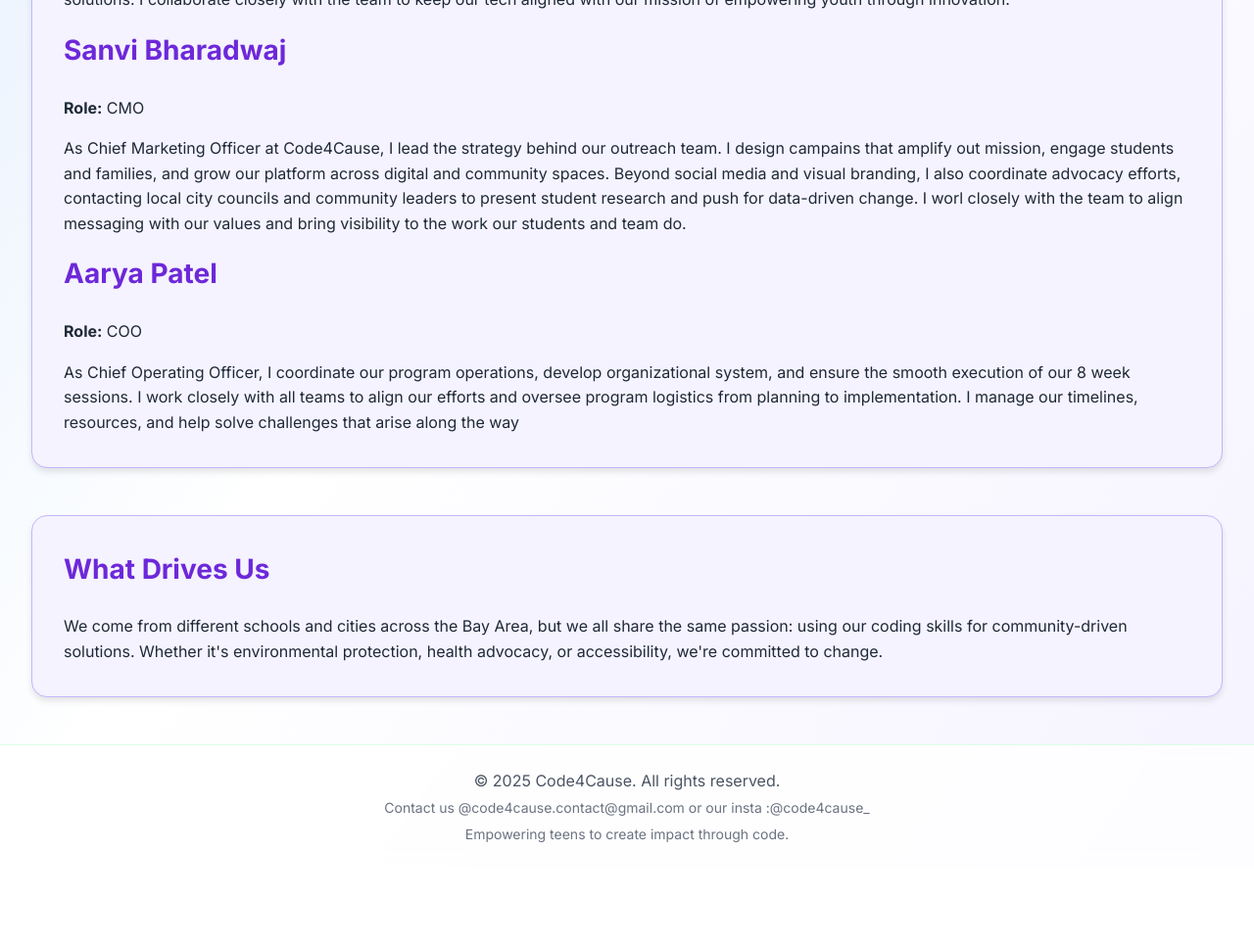
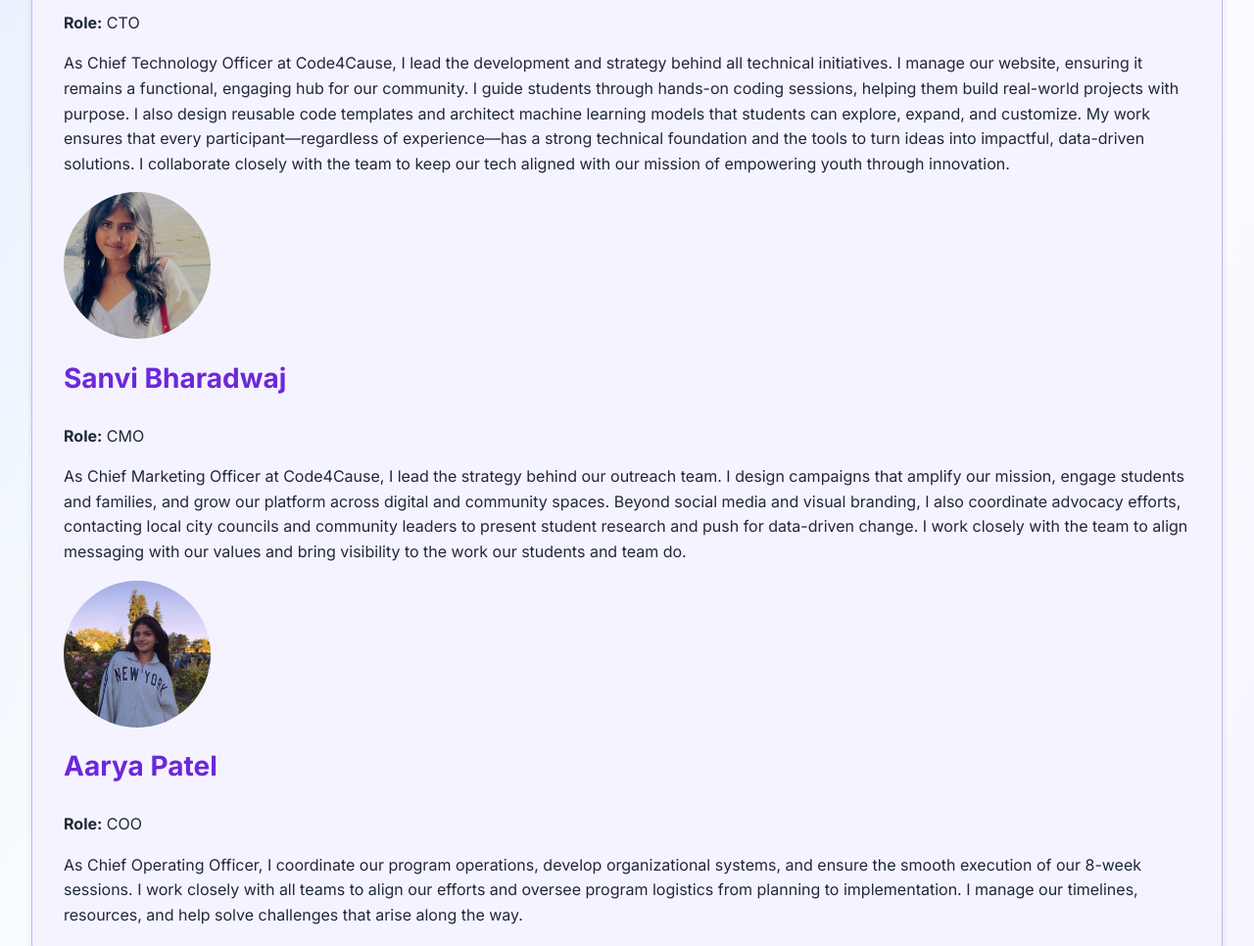
Before and after one commit to risharaom/website, a plain HTML site: page meetings.html in a window 1280 px wide. Shown: the part 900-1866 px from the top of the page at 98% size. Before the commit the page ends 1787 px from the top, so only its background shows below. Drawn offline with nearby package versions, Linux system fonts and the light colour scheme.

Commit message:
added photos

```diff
--- a/meetings.html
+++ b/meetings.html
@@ -65,23 +65,24 @@
           <div class="card-content">
 
             <div class="team-member">
+              <img src="risha.jpg" alt="Risha Rao" class="team-photo">
               <h3 class="card-subtitle">Risha Rao</h3>
               <p class="card-text"><strong>Role:</strong> CTO</p>
-              <p class="card-text">As Chief Technology Officer at Code4Cause, I lead the development and strategy behind all technical initiatives. I manage our website, ensuring it remains a functional, engaging hub for our community. I guide students through hands-on coding sessions, helping them build real-world projects with purpose. I also design reusable code templates and architect machine learning models that students can explore, expand, and customize. My work ensures that every participant—regardless of experience—has a strong technical foundation and the tools to turn ideas into impactful, data-driven solutions. I collaborate closely with the team to keep our tech aligned with our mission of empowering youth through innovation.
-
-              </p>
+              <p class="card-text">As Chief Technology Officer at Code4Cause, I lead the development and strategy behind all technical initiatives. I manage our website, ensuring it remains a functional, engaging hub for our community. I guide students through hands-on coding sessions, helping them build real-world projects with purpose. I also design reusable code templates and architect machine learning models that students can explore, expand, and customize. My work ensures that every participant—regardless of experience—has a strong technical foundation and the tools to turn ideas into impactful, data-driven solutions. I collaborate closely with the team to keep our tech aligned with our mission of empowering youth through innovation.</p>
             </div>
 
             <div class="team-member">
+              <img src="sanvi1.jpg" alt="Sanvi Bharadwaj" class="team-photo">
               <h3 class="card-subtitle">Sanvi Bharadwaj</h3>
               <p class="card-text"><strong>Role:</strong> CMO</p>
-              <p class="card-text">As Chief Marketing Officer at Code4Cause, I lead the strategy behind our outreach team. I design campains that amplify out mission, engage students and families, and grow our platform across digital and community spaces. Beyond social media and visual branding, I also coordinate advocacy efforts, contacting local city councils and community leaders to present student research and push for data-driven change. I worl closely with the team to align messaging with our values and bring visibility to the work our students and team do.</p>
+              <p class="card-text">As Chief Marketing Officer at Code4Cause, I lead the strategy behind our outreach team. I design campaigns that amplify our mission, engage students and families, and grow our platform across digital and community spaces. Beyond social media and visual branding, I also coordinate advocacy efforts, contacting local city councils and community leaders to present student research and push for data-driven change. I work closely with the team to align messaging with our values and bring visibility to the work our students and team do.</p>
             </div>
 
             <div class="team-member">
+              <img src="aarya.JPG" alt="Aarya Patel" class="team-photo">
               <h3 class="card-subtitle">Aarya Patel</h3>
               <p class="card-text"><strong>Role:</strong> COO</p>
-              <p class="card-text">As Chief Operating Officer, I coordinate our program operations, develop organizational system, and ensure the smooth execution of our 8 week sessions. I work closely with all teams to align our efforts and oversee program logistics from planning to implementation. I manage our timelines, resources, and help solve challenges that arise along the way</p>
+              <p class="card-text">As Chief Operating Officer, I coordinate our program operations, develop organizational systems, and ensure the smooth execution of our 8-week sessions. I work closely with all teams to align our efforts and oversee program logistics from planning to implementation. I manage our timelines, resources, and help solve challenges that arise along the way.</p>
             </div>
 
           </div>
@@ -105,8 +106,6 @@
         <p class="tagline">Empowering teens to create impact through code.</p>
       </div>
     </footer>
-  </div>
-
   <script>
     document.getElementById("currentYear").textContent = new Date().getFullYear();
     document.getElementById("menuButton").addEventListener("click", function () {
--- a/styles.css
+++ b/styles.css
@@ -820,3 +820,10 @@
 .contact-list a:hover {
   text-decoration: underline;
 }
+.team-photo {
+  width: 150px;
+  height: 150px;
+  object-fit: cover;
+  border-radius: 100px;
+  margin-bottom: 10px;
+}
```
Also changed, not shown: aarya.JPG (added), sanvi.jpg (added), sanvi1.jpg (added), sanvi2.jpg (added), 1 other file.
